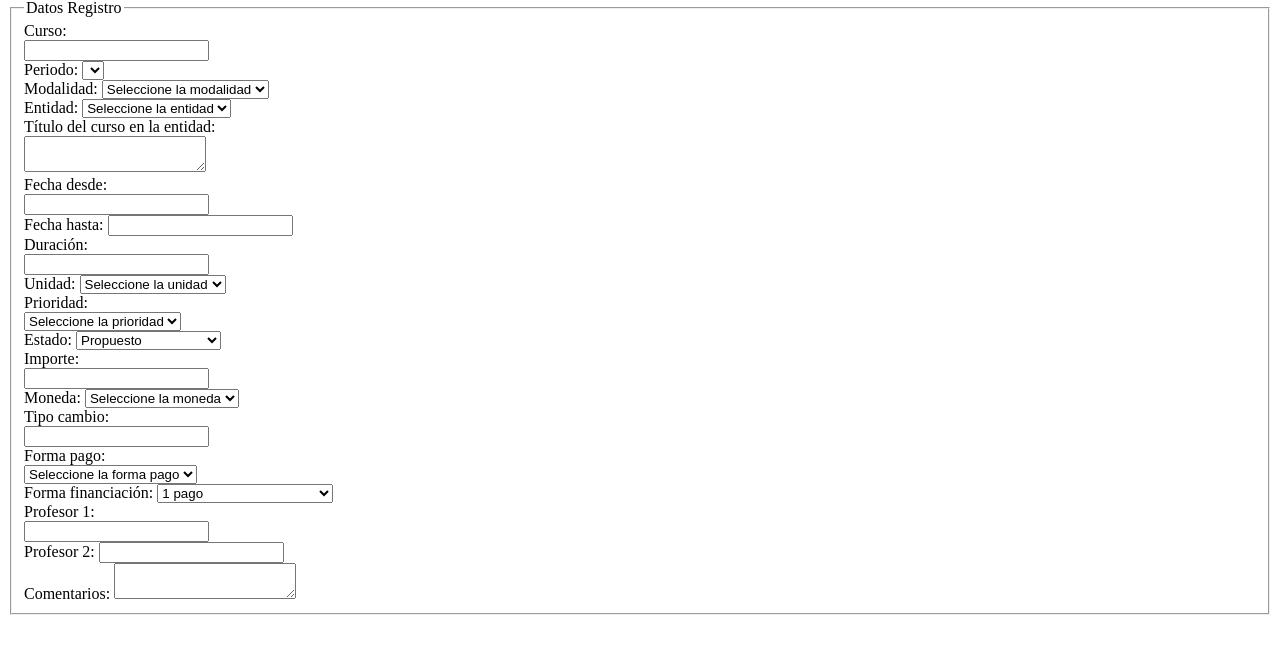
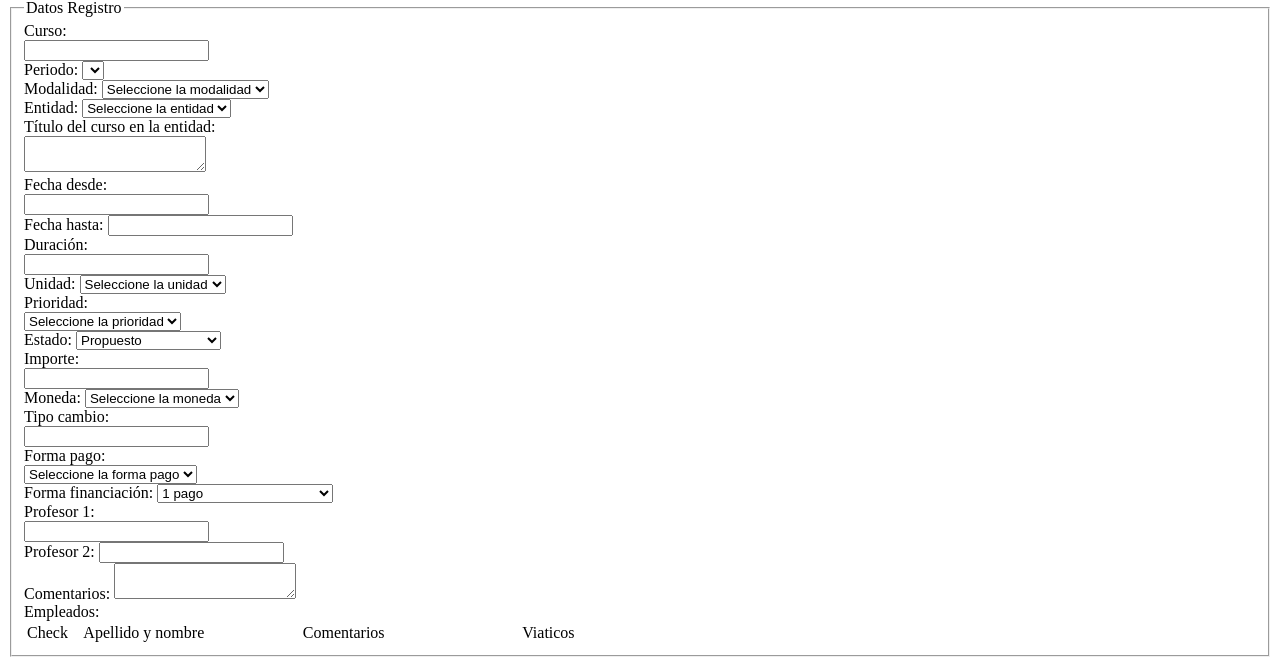
Before and after one commit to jampys/INNSA, a PHP site: page /INNSA/view/abmCap_plan.php in a window 1280 px wide. Shown: the part 138-803 px from the top of the page. Before the commit the page ends 753 px from the top, so only its background shows below. Run offline with PHP 8.4, Linux system fonts and the light colour scheme; data that the repository does not hold is empty.

Commit message:
Se agrega tabla en plan capacitacion con empleados. Trae los datos ok, falta implementar los insert y update

```diff
--- a/controller/cap_planController.php
+++ b/controller/cap_planController.php
@@ -36,8 +36,10 @@ switch($operacion){
 
     case 'update':
 
-        $contenido=$view->u->getCapPlanById($_POST['id']);
-        print_r(json_encode($contenido));
+        $plan=$view->u->getCapPlanById($_POST['id']);
+        $empleados=$view->u->getEmpleadosByPlan($_POST['id']);
+        //print_r(json_encode($plan));
+        print_r(json_encode(array('plan'=>$plan, 'empleados'=>$empleados)));
         exit;
         break;
 
--- a/view/abmCap_plan.php
+++ b/view/abmCap_plan.php
@@ -25,28 +25,53 @@
                 ifModified:false,
                 processData:true,
                 success:function(datas){
-                    $("#curso").val(datas[0]['NOMBRE']);
-                    $("#periodo").val(datas[0]['PERIODO']);
-                    $("#objetivo").val(datas[0]['OBJETIVO']);
-                    $("#modalidad").val(datas[0]['MODALIDAD']);
-                    $("#fecha_desde").val(datas[0]['FECHA_DESDE']);
-                    $("#fecha_hasta").val(datas[0]['FECHA_HASTA']);
-                    $("#duracion").val(datas[0]['DURACION']);
-                    $("#unidad").val(datas[0]['UNIDAD']);
-                    $("#prioridad").val(datas[0]['PRIORIDAD']);
-                    $("#estado").val(datas[0]['ESTADO']);
-                    $("#importe").val(parseFloat(datas[0]['IMPORTE'].replace(/,/, '.')));
-                    $("#moneda").val(datas[0]['MONEDA']);
-                    $("#tipo_cambio").val(parseFloat(datas[0]['TIPO_CAMBIO'].replace(/,/, '.')));
-                    $("#forma_pago").val(datas[0]['FORMA_PAGO']);
-                    $("#forma_financiacion").val(datas[0]['FORMA_FINANCIACION']);
-                    $("#profesor_1").val(datas[0]['PROFESOR_1']);
-                    $("#profesor_2").val(datas[0]['PROFESOR_2']);
-                    $("#comentarios").val(datas[0]['COMENTARIOS_PLAN']);
-                    $("#entidad").val(datas[0]['ENTIDAD_PLAN']);
+                    $("#curso").val(datas['plan'][0]['NOMBRE']);
+                    $("#periodo").val(datas['plan'][0]['PERIODO']);
+                    $("#objetivo").val(datas['plan'][0]['OBJETIVO']);
+                    $("#modalidad").val(datas['plan'][0]['MODALIDAD']);
+                    $("#fecha_desde").val(datas['plan'][0]['FECHA_DESDE']);
+                    $("#fecha_hasta").val(datas['plan'][0]['FECHA_HASTA']);
+                    $("#duracion").val(datas['plan'][0]['DURACION']);
+                    $("#unidad").val(datas['plan'][0]['UNIDAD']);
+                    $("#prioridad").val(datas['plan'][0]['PRIORIDAD']);
+                    $("#estado").val(datas['plan'][0]['ESTADO']);
+                    $("#importe").val(parseFloat(datas['plan'][0]['IMPORTE'].replace(/,/, '.')));
+                    $("#moneda").val(datas['plan'][0]['MONEDA']);
+                    $("#tipo_cambio").val(parseFloat(datas['plan'][0]['TIPO_CAMBIO'].replace(/,/, '.')));
+                    $("#forma_pago").val(datas['plan'][0]['FORMA_PAGO']);
+                    $("#forma_financiacion").val(datas['plan'][0]['FORMA_FINANCIACION']);
+                    $("#profesor_1").val(datas['plan'][0]['PROFESOR_1']);
+                    $("#profesor_2").val(datas['plan'][0]['PROFESOR_2']);
+                    $("#comentarios").val(datas['plan'][0]['COMENTARIOS_PLAN']);
+                    $("#entidad").val(datas['plan'][0]['ENTIDAD_PLAN']);
 
                     //para el campo tipo de cambio al editar
-                    (datas[0]['MONEDA']=='USD')? $('#tipo_cambio').attr('readonly', false) : $('#tipo_cambio').attr('readonly', true);
+                    (datas['plan'][0]['MONEDA']=='USD')? $('#tipo_cambio').attr('readonly', false) : $('#tipo_cambio').attr('readonly', true);
+
+
+
+                    //Se construye la tabla de empleados
+                    $.each(datas['empleados'], function(indice, val){
+
+                        var idCheck=datas['empleados'][indice]['ID_ASIGNACION'];
+                        var comentarios=(typeof(datas['empleados'][indice]['COMENTARIOS'])!='undefined')? datas['empleados'][indice]['COMENTARIOS']: '';
+                        var viaticos=(typeof(datas['empleados'][indice]['VIATICOS'])!='undefined')? datas['empleados'][indice]['VIATICOS']: '';
+
+                        $('#table_empleados tbody').append('<tr id_asignacion='+datas['empleados'][indice]['ID_ASIGNACION']+' id_solicitud='+datas['empleados'][indice]['ID_SOLICITUD']+'>' +
+                        '<td><input type="checkbox" id="check_'+idCheck+'" name="check_'+idCheck+'"></td>' +
+                        '<td>'+datas['empleados'][indice]['APELLIDO']+' '+datas['empleados'][indice]['NOMBRE']+'</td>' +
+                        '<td><input type="text" value="'+comentarios+'" ></td>' +
+                        '<td><input type="text" value="'+viaticos+'" ></td>' +
+                        //'<td style="display: none">'+datas['propuestas'][indice]['SITUACION']+'</td>' +
+                        //'<td style="display: none">'+datas['propuestas'][indice]['OBJETIVO_1']+'</td>' +
+                        //'<td style="text-align: center"><a class="editar_curso" href="#"><img src="public/img/pencil-icon.png" width="15px" height="15px"></a></td>' +
+                        //'<td style="text-align: center"><a class="eliminar_curso" href="#"><img src="public/img/delete-icon.png" width="15px" height="15px"></a></td>' +
+                        '</tr>');
+
+                        $("#check_"+idCheck+"").prop('checked', ((typeof (datas['empleados'][indice]['ID_ASIGNACION']))!="undefined")? true:false);
+                        (datas['empleados'][indice]['ESTADO']=='AUTORIZADA' || datas['empleados'][indice]['ESTADO']=='APROBADA')? $('#table_empleados tbody tr td input').attr('disabled', 'disabled'): '';
+
+                    });
 
                 },
                 type:"POST",
@@ -221,7 +246,8 @@
                    $('#form').validate().resetForm(); //para limpiar los errores validate
                    //Limpia los minDate y maxDate de los datepicker
                    $('#fecha_desde, #fecha_hasta').datepicker( "option" , {minDate: null, maxDate: null} );
-                   $(":input").attr("disabled", false); //para volver a habilitar todos los campor, por si fueron deshabilitados
+                   $(":input").attr("disabled", false); //para volver a habilitar todos los campos, por si fueron deshabilitados
+                   $('#table_empleados tbody tr').each(function(){ $(this).remove(); });
                 }
 
             });
@@ -690,6 +716,28 @@
                             </div>
                         </div>
 
+
+                        <div class="sixteen_column section">
+                            <div class="sixteen_column">
+                                <div class="column_content">
+                                    <label>Empleados:</label><br/>
+                                    <table id="table_empleados" class="tablaSolicitud">
+                                        <thead>
+                                        <tr>
+                                            <td style="width: 10%">Check</td>
+                                            <td style="width: 40%">Apellido y nombre</td>
+                                            <td style="width: 40%">Comentarios</td>
+                                            <td style="width: 10%">Viaticos</td>
+                                        </tr>
+                                        </thead>
+                                        <tbody>
+                                        <!-- el cuerpo se genera dinamicamente con javascript -->
+                                        </tbody>
+                                    </table>
+                                </div>
+                            </div>
+                        </div>
+
                     </fieldset>
 
                 </form>
```
Also changed, not shown: model/cap_planModel.php (+14 -5 lines).
